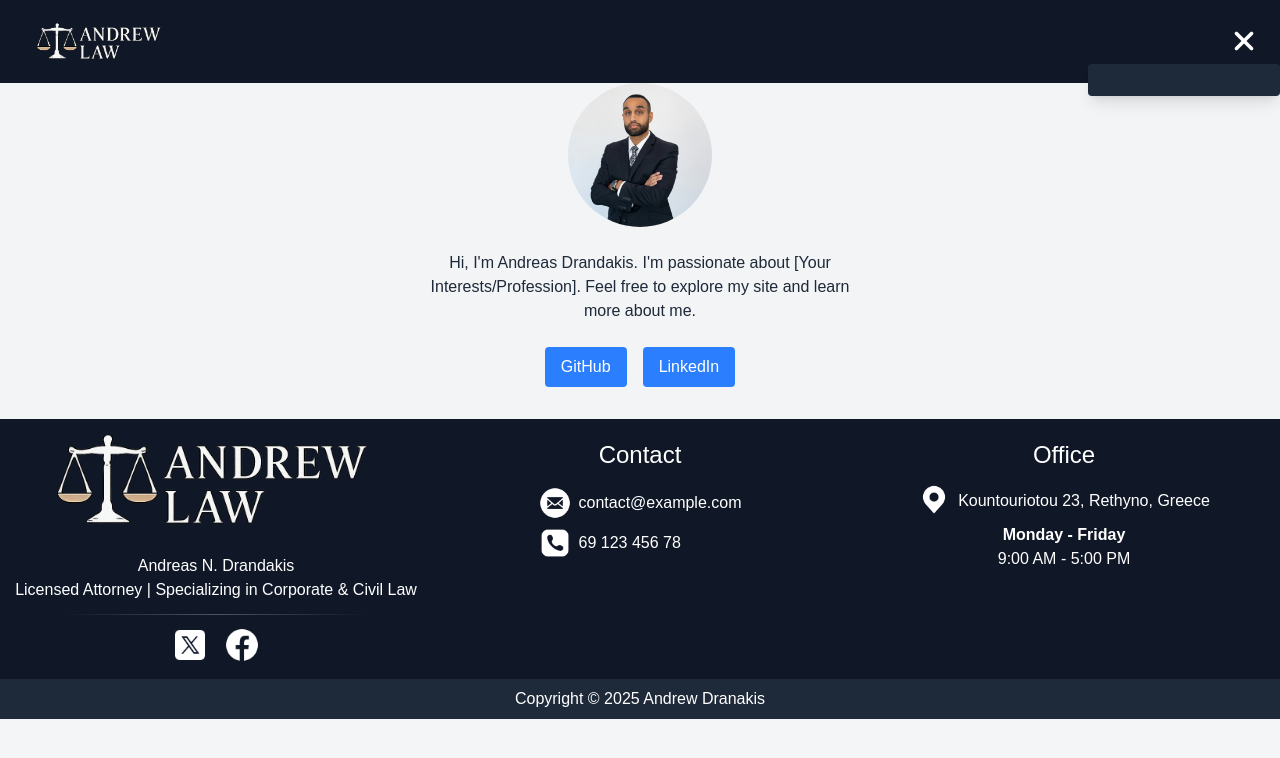
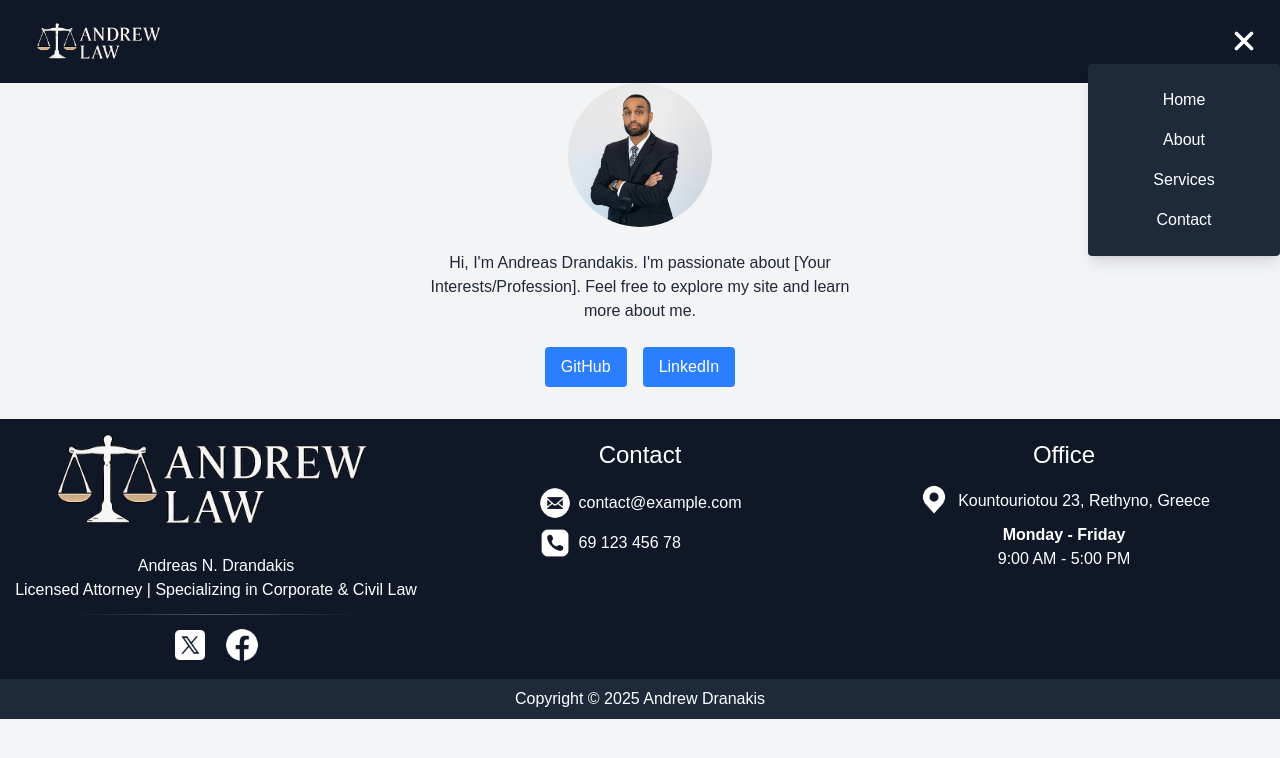
Before and after one commit to MichalisGiannoudis/ProjectDrew, a Next.js app: page / in a window 1280 px wide. Both pictures are taken after a click on the picture 1244 px from the left and 41 px from the top of the page. Shown: the top 758 px of the page. Built offline with nearby package versions, Linux system fonts and the light colour scheme.

Commit message:
added animation on menu click

```diff
--- a/src/components/header.component.tsx
+++ b/src/components/header.component.tsx
@@ -12,11 +12,20 @@ export default function Header() {
         <img src="/logo-cropped.png" className="w-50 h-auto p-5"/>
       </div>
       <div className="mt-auto mb-auto justify-self-end mr-5">
-        <img src={openMenu ? "/menu-close.png" : "/menu-open.png"} className="w-8 h-8" onClick={() => setOpenMenu(!openMenu)}/>
+        <img
+          src={openMenu ? "/menu-close.png" : "/menu-open.png"}
+          className={`w-8 h-8 transition-transform duration-300 ${openMenu ? 'rotate-180' : 'rotate-0'}`}
+          onClick={() => setOpenMenu(!openMenu)}
+        />
       </div>
       {openMenu &&
         <div className="absolute top-16 right-0 bg-gray-800 text-white w-48 p-4 rounded shadow-lg">
-
+          <div>
+            <a href="/" className="block px-4 py-2 hover:bg-gray-700">Home</a>
+            <a href="/about" className="block px-4 py-2 hover:bg-gray-700">About</a>
+            <a href="/services" className="block px-4 py-2 hover:bg-gray-700">Services</a>
+            <a href="/contact" className="block px-4 py-2 hover:bg-gray-700">Contact</a>
+          </div>
         </div>}
     </div>
   );
```
